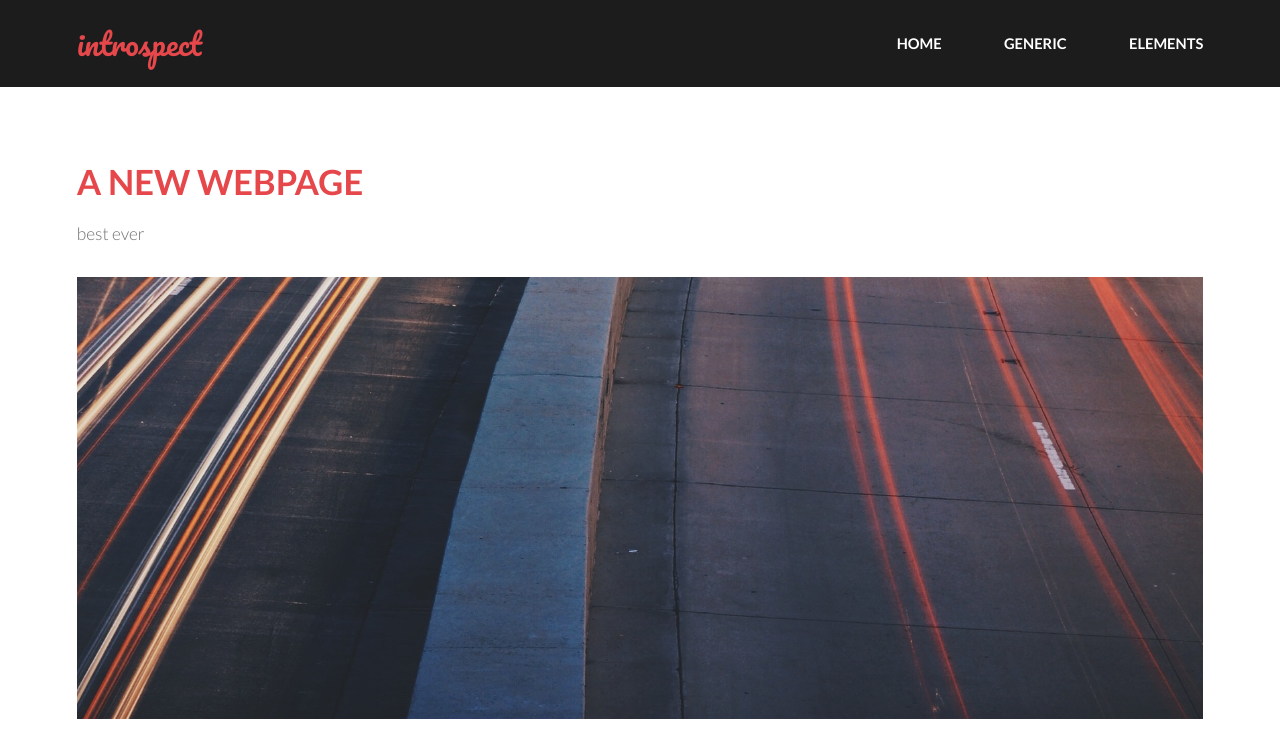
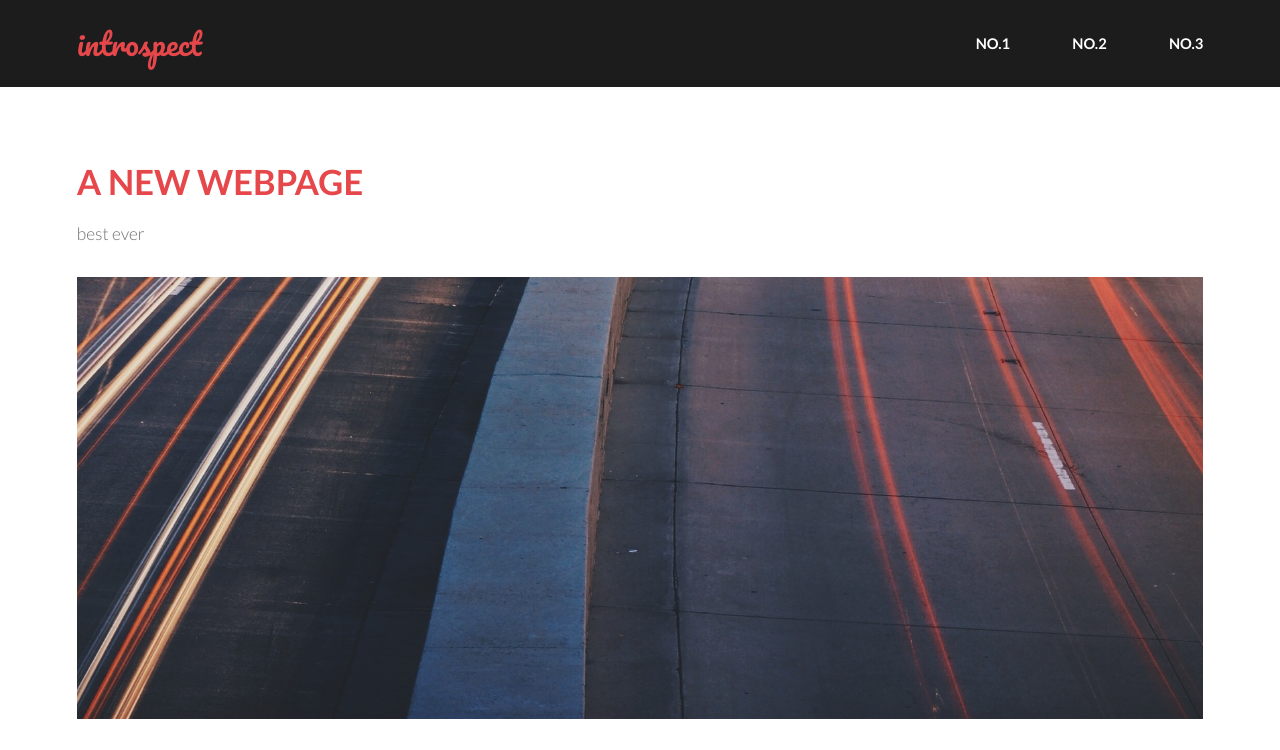
Before and after one commit to arielxiaomiaoz/cpnt201-a1--introspect, a plain HTML site: page generic.html in a window 1280 px wide. Shown: the top 750 px of the page. Drawn offline with Linux system fonts and the light colour scheme.

Commit message:
primary navigation
changed navigation

```diff
--- a/generic.html
+++ b/generic.html
@@ -18,9 +18,9 @@
 				<div class="inner">
 					<a href="index.html" class="logo">introspect</a>
 					<nav id="nav">
-						<a href="index.html">Home</a>
-						<a href="generic.html">Generic</a>
-						<a href="elements.html">Elements</a>
+						<a href="index.html">no.1</a>
+						<a href="generic.html">no.2</a>
+						<a href="elements.html">no.3</a>
 					</nav>
 				</div>
 			</header>
```
